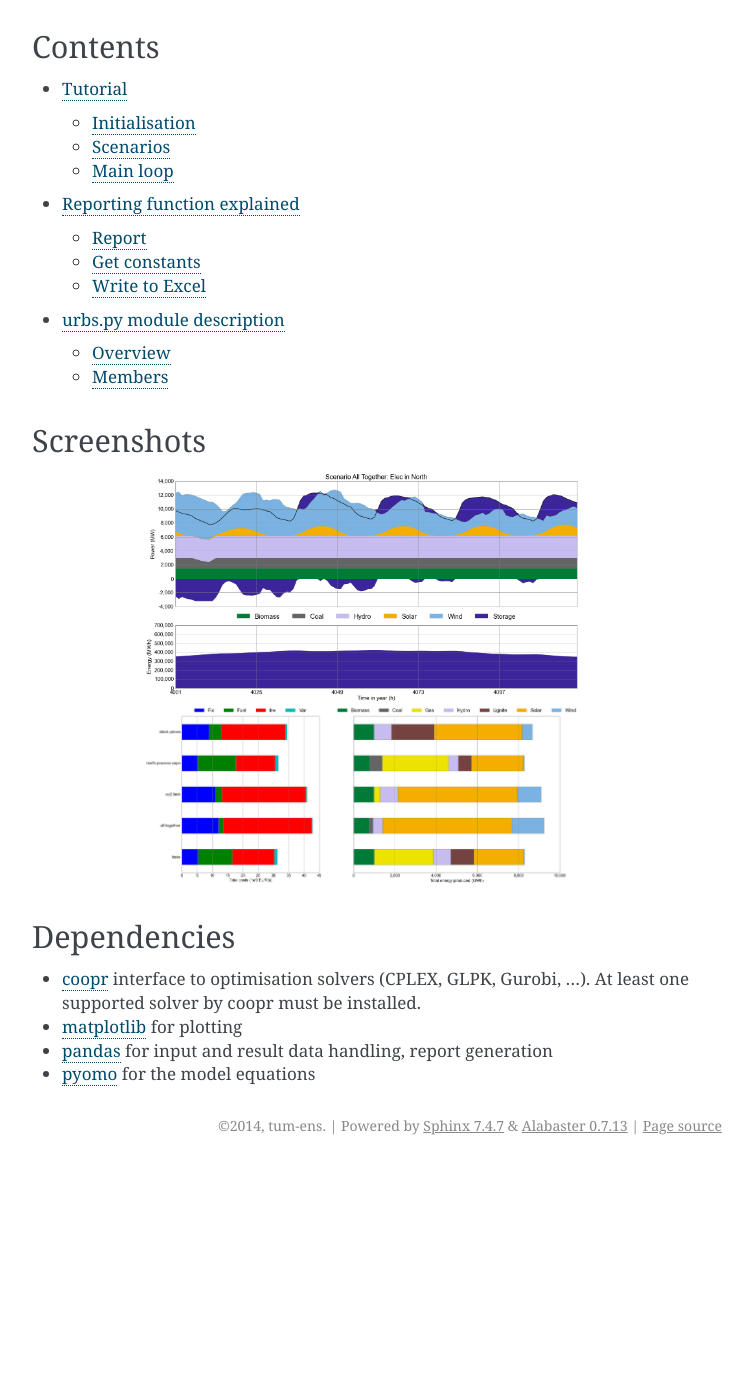
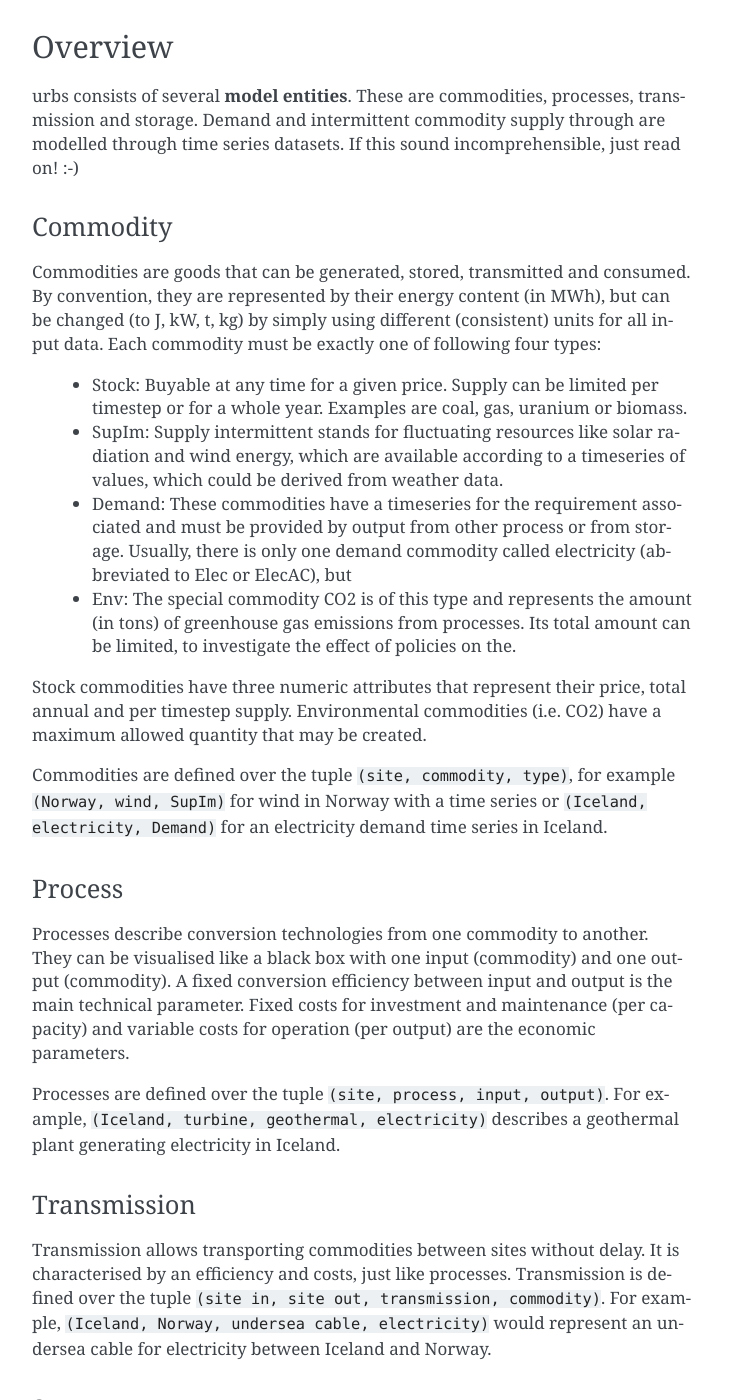
Before and after one commit to tum-ens/urbs, a Sphinx documentation site: the page built from doc/index.rst, in a window 1280 px wide and 1400 px high, scrolled down 572 px. Shown: the whole window, without its empty margins (388-1141 px from the left). Built offline with Sphinx 7.4.7, drawn with Linux system fonts in a browser that asks for light colours; before the commit the page ends 1737 px from its top, so only the background shows below that; some of the changed text lies outside the part shown.

Commit message:
moved urbs.py header docstring to doc/index.rst

```diff
--- a/doc/index.rst
+++ b/doc/index.rst
@@ -28,8 +28,112 @@ Overview
   packages.
 * urbs includes reporting and plotting functionality.
 
+Overview
+--------
+
+urbs consists of several **model entities**. These are commodities, processes,
+transmission and storage. Demand and intermittent commodity supply through are
+modelled through time series datasets. If this sound incomprehensible, just
+read on! :-)
+
+
+Commodity
+^^^^^^^^^
+
+Commodities are goods that can be generated, stored, transmitted and consumed.
+By convention, they are represented by their energy content (in MWh), but can
+be changed (to J, kW, t, kg) by simply using different (consistent) units for
+all input data. Each commodity must be exactly one of following four types:
+
+  * Stock: Buyable at any time for a given price. Supply can be limited
+    per timestep or for a whole year. Examples are coal, gas, uranium
+    or biomass.
+  * SupIm: Supply intermittent stands for fluctuating resources like
+    solar radiation and wind energy, which are available according to
+    a timeseries of values, which could be derived from weather data.
+  * Demand: These commodities have a timeseries for the requirement
+    associated and must be provided by output from other process or
+    from storage. Usually, there is only one demand commodity called
+    electricity (abbreviated to Elec or ElecAC), but
+  * Env: The special commodity CO2 is of this type and represents the
+    amount (in tons) of greenhouse gas emissions from processes. Its
+    total amount can be limited, to investigate the effect of policies
+    on the.
+
+Stock commodities have three numeric attributes that represent their price,
+total annual and per timestep supply. Environmental commodities (i.e. CO2) have
+a maximum allowed quantity that may be created.
+
+Commodities are defined over the tuple ``(site, commodity, type)``, for example
+``(Norway, wind, SupIm)`` for wind in Norway with a time series or
+``(Iceland, electricity, Demand)`` for an electricity demand time series in
+Iceland.
+
+Process
+^^^^^^^
+Processes describe conversion technologies from one commodity to another. They
+can be visualised like a black box with one input (commodity) and one output
+(commodity). A fixed conversion efficiency between input and output is the main
+technical parameter. Fixed costs for investment and maintenance (per capacity)
+and variable costs for operation (per output) are the economic parameters.
+
+Processes are defined over the tuple ``(site, process, input, output)``. For
+example, ``(Iceland, turbine, geothermal, electricity)`` describes a geothermal
+plant generating electricity in Iceland.
+
+
+Transmission
+^^^^^^^^^^^^
+Transmission allows transporting commodities between sites without delay. It is
+characterised by an efficiency and costs, just like processes. Transmission is
+defined over the tuple ``(site in, site out, transmission, commodity)``. For
+example, ``(Iceland, Norway, undersea cable, electricity)`` would represent an
+undersea cable for electricity between Iceland and Norway.
+
+Storage
+^^^^^^^
+Storage describes the possibility to deposit a deliberate amount of energy in
+form of one commodity at one time step, and later retrieving it. Efficiencies
+for charging/discharging depict losses during input/output. A self-discharge
+term is **not** included at the moment, but could be added trivially (one
+column, one modification of the storage state equation). Storage is
+characterised by capcities both for energy content (in MWh) and
+charge/discharge power (in MW). Both capacities have independent sets of
+investment, fixed and variable cost parameters to allow for a very flexible
+parametrization of various storage technologies from batteries to hot water
+tanks.
+
+Storage is defined over the tuple ``(site, storage, stored commodity)``. For
+example, ``(Norway, pump storage, electricity)`` represents a pump storage
+power plant in Norway that can store and retrieve energy in form of
+electricity.
+
+
+Timeseries
+^^^^^^^^^^
+
+Demand
+""""""
+Each combination of site and demand commodity may have one timeseries,
+describing the (average) power demand (MWh/h) per timestep. They are a crucial
+input parameter, as the whole optimisation aims to satisfy these demands with
+minimal costs from the given technologies (process, storage, transmission).
+
+Intermittent Supply
+"""""""""""""""""""
+Each combination ``(site, supim commodity)`` must be supplied with one
+timeseries, normalised to a maximum value of 1 relative to the installed
+capacity of a process using this commodity as input. For eample, a wind power
+timeseries should reach value 1, when the wind speed exceeds the modelled wind
+turbine's design wind speed is exceeded. This implies that any non-linear
+behaviour of intermittent processes can already be incorporated while preparing
+this timeseries.
+
+
 Contents
 --------
+
+This documentation contains the following pages:
 
 .. toctree::
    :maxdepth: 2
```
Also changed, not shown: other parts of doc/index.rst (+3 -1 lines).
